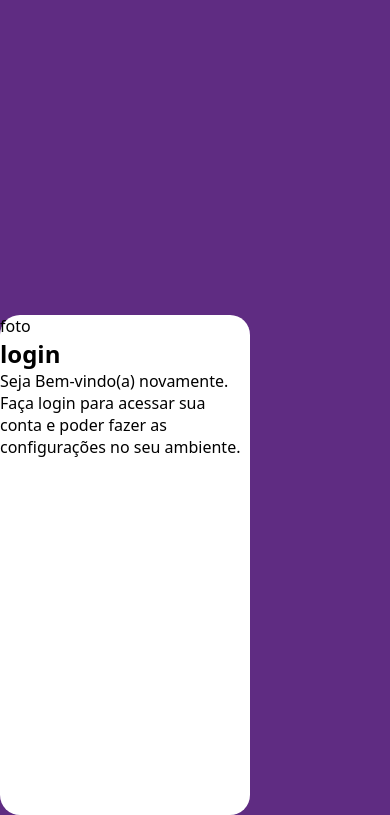
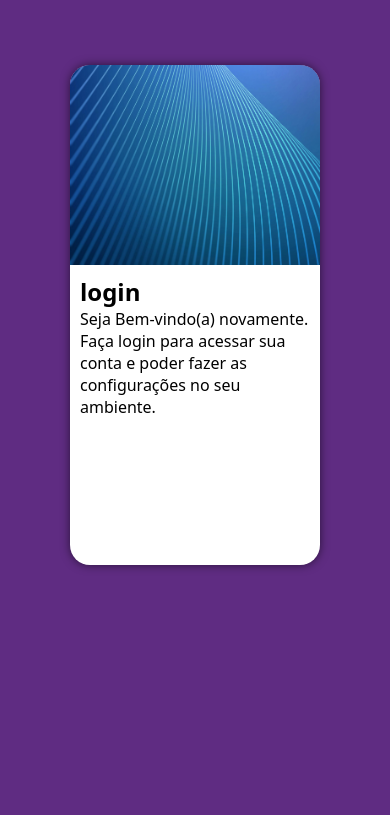
Before and after one commit to Lucassgrm/projeto-login, a plain HTML site: page index2.html in a window 390 px wide. Shown: the part 107-922 px from the top of the page. After the commit the page ends 844 px from the top, so only its background shows below. Drawn offline with Linux system fonts and the light colour scheme.

Commit message:
pronto para mobile first

```diff
--- a/estilos/style.css
+++ b/estilos/style.css
@@ -21,17 +21,35 @@ body, html {
 }
 
 main {
-    position: relative;
+    display: flex;
+    justify-content: center;
+    align-items: center;
+
     height: 100vh;
     width: 100vw;
+
+
 }
 
-#login {
-    top: 50%;
-    left: 50;
-    position: absolute;
+section#login {
+
     background-color: white;
     width: 250px;
     height: 500px;
     border-radius: 20px;
+    overflow: hidden;
+    box-shadow: 0px 0px 10px rgba(0, 0, 0, 0.566);
 }
+
+section#login > div#imagem {
+    display: block;
+    background:#5f2c82 url(../imagens/pexels-sean-whang-25006-804269.jpg) ;
+    height: 200px;
+    background-size: cover;
+    background-position: left bottom;
+}
+
+section#login > div#formulario {
+    display: block;
+    padding: 10px;
+}
--- a/index2.html
+++ b/index2.html
@@ -10,7 +10,7 @@
     <main>
         <section id="login">
             <div id="imagem">
-                foto
+
             </div>
             <div id="formulario">
                 <h1>login</h1>
```
